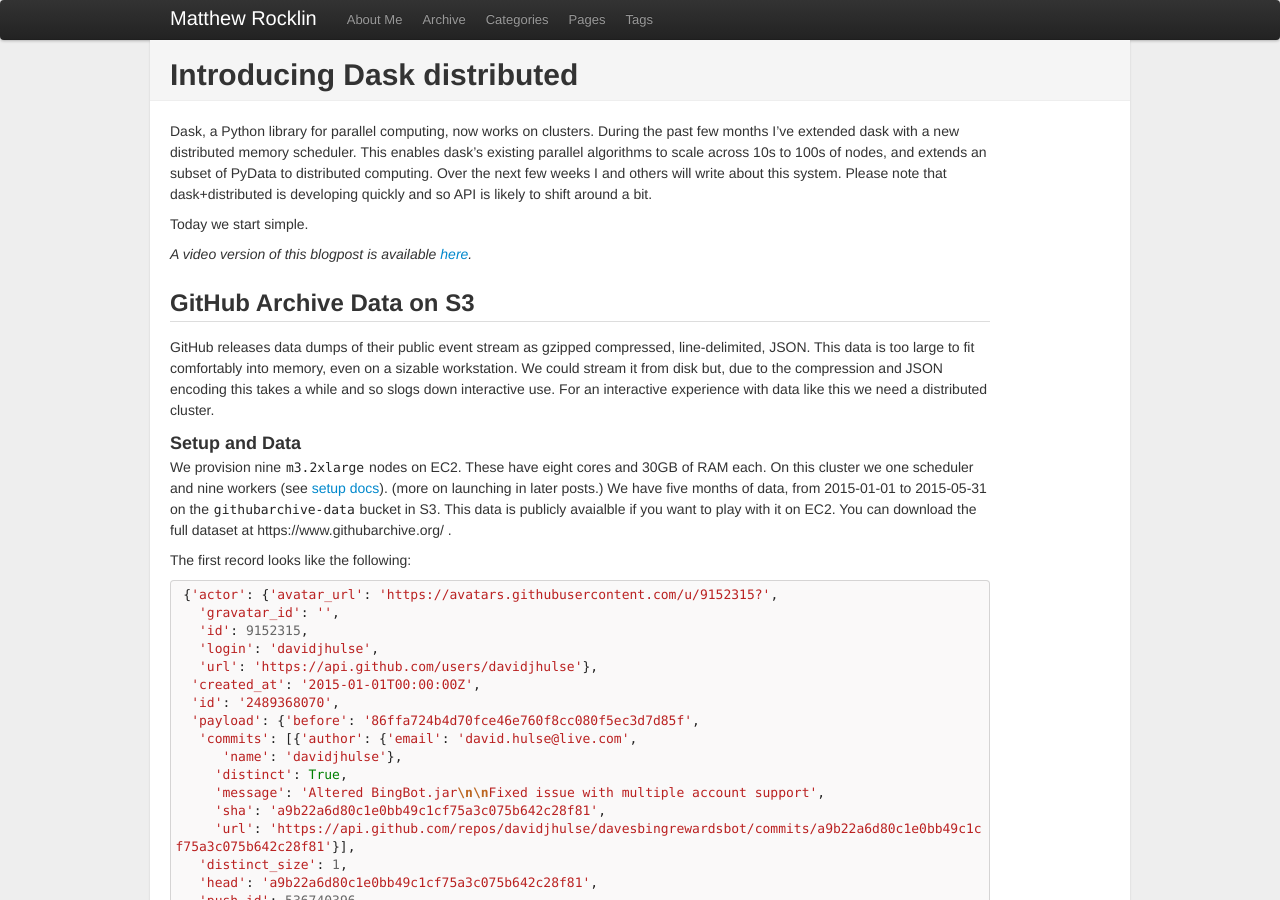
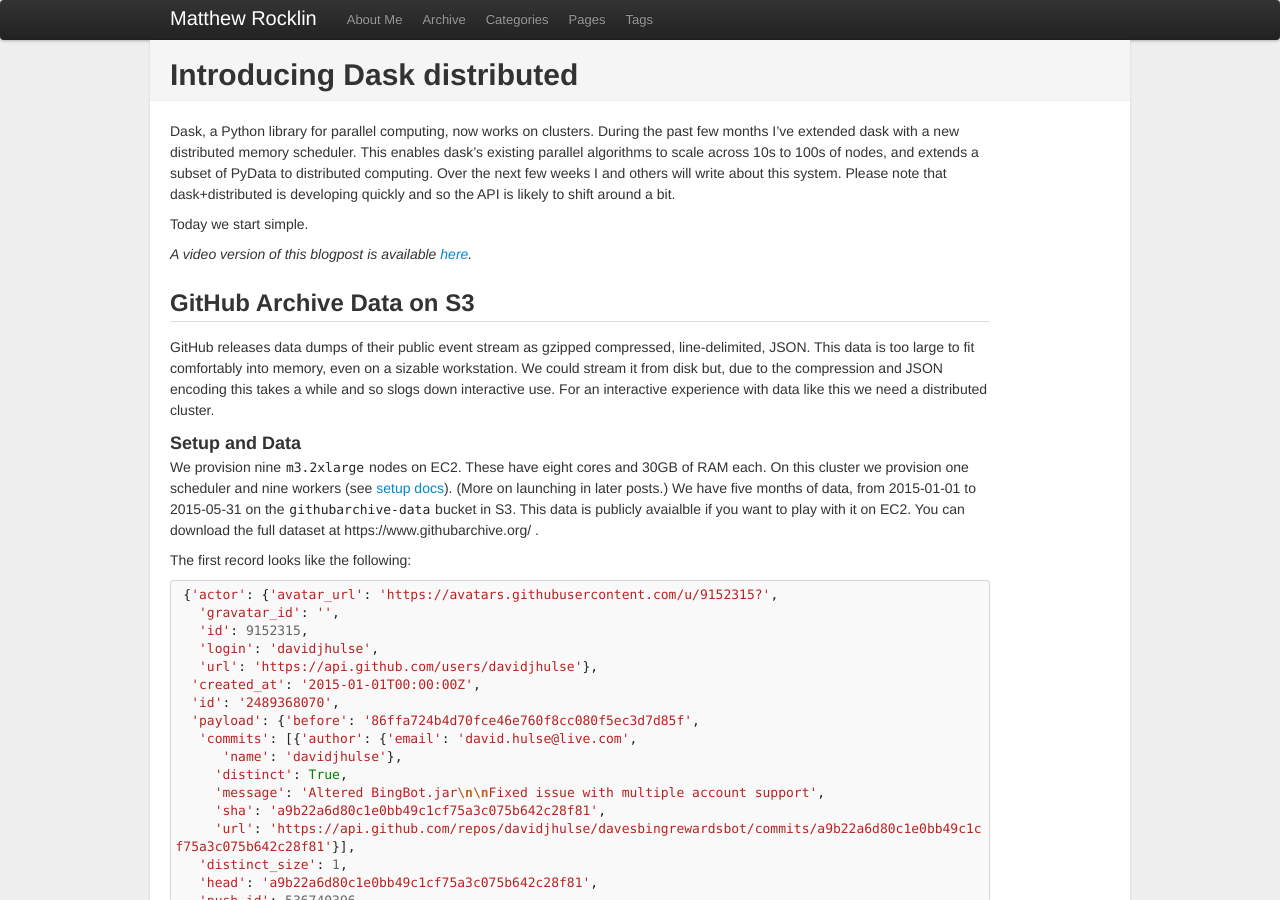
Before and after one commit to besyskymnbk/blog, a Jekyll site: the page built from _posts/work/2016-02-13-dask-distributed-part1.md, in a window 1280 px wide and 900 px high. Built offline with Jekyll 4.4.1, drawn with Linux system fonts in a browser that asks for light colours; comment, search, counter and statistics services are not loaded; some of the changed text lies outside the part shown.

Commit message:
suggested edits from @electronwill

````diff
--- a/_posts/work/2016-02-13-dask-distributed-part1.md
+++ b/_posts/work/2016-02-13-dask-distributed-part1.md
@@ -11,10 +11,10 @@ theme: twitter
 Dask, a Python library for parallel computing, now works on clusters.  During
 the past few months I've extended dask with a new distributed memory scheduler.
 This enables dask's existing parallel algorithms to scale across 10s to 100s of
-nodes, and extends an subset of PyData to distributed computing.  Over the next
+nodes, and extends a subset of PyData to distributed computing.  Over the next
 few weeks I and others will write about this system.  Please note that
-dask+distributed is developing quickly and so API is likely to shift around a
-bit.
+dask+distributed is developing quickly and so the API is likely to shift around
+a bit.
 
 Today we start simple.
 
@@ -35,13 +35,13 @@ cluster.
 
 ### Setup and Data
 
-We provision nine `m3.2xlarge` nodes on EC2.  These have eight cores and 30GB of
-RAM each.  On this cluster we one scheduler and nine workers
-(see [setup docs](http://distributed.readthedocs.org/en/latest/setup.html)).
-(more on launching in later posts.)  We have five months of data, from
-2015-01-01 to 2015-05-31 on the `githubarchive-data` bucket in S3.  This data
-is publicly avaialble if you want to play with it on EC2.  You can download the
-full dataset at https://www.githubarchive.org/ .
+We provision nine `m3.2xlarge` nodes on EC2.  These have eight cores and 30GB
+of RAM each.  On this cluster we provision one scheduler and nine workers (see
+[setup docs](http://distributed.readthedocs.org/en/latest/setup.html)).  (More
+on launching in later posts.)  We have five months of data, from 2015-01-01 to
+2015-05-31 on the `githubarchive-data` bucket in S3.  This data is publicly
+avaialble if you want to play with it on EC2.  You can download the full
+dataset at https://www.githubarchive.org/ .
 
 The first record looks like the following:
 
@@ -324,8 +324,8 @@ scheduler descends from the single-machine dask scheduler, which was quite good
 at flowing through a computation and intelligently removing intermediate
 results.
 
-From an user API perspective, we call `persist` only the `jupyter` dataset, and
-not the full `records` dataset.
+From a user API perspective, we call `persist` only on the `jupyter` dataset,
+and not the full `records` dataset.
 
 ```python
 >>> full = (s3.read_text('githubarchive-data', '2015', compression='gzip')
@@ -473,7 +473,7 @@ done differently with more time.
    immediately clear to the novice user where to go.  For example dask.bag, the
    collection we're using for `records`, `jupyter`, etc. is in `dask` but the
    `s3` module is within the `distributed` library.  We'll have to merge things
-   at some point in the near-to-moderate future.  Ditto for the API, there are
+   at some point in the near-to-moderate future.  Ditto for the API: there are
    compute methods both on the dask collections (`records.compute()`) and on
    the distributed executor (`e.compute(records)`).
 
````
Also changed, not shown: other parts of _posts/work/2016-02-13-dask-distributed-part1.md (+7 -7 lines).
